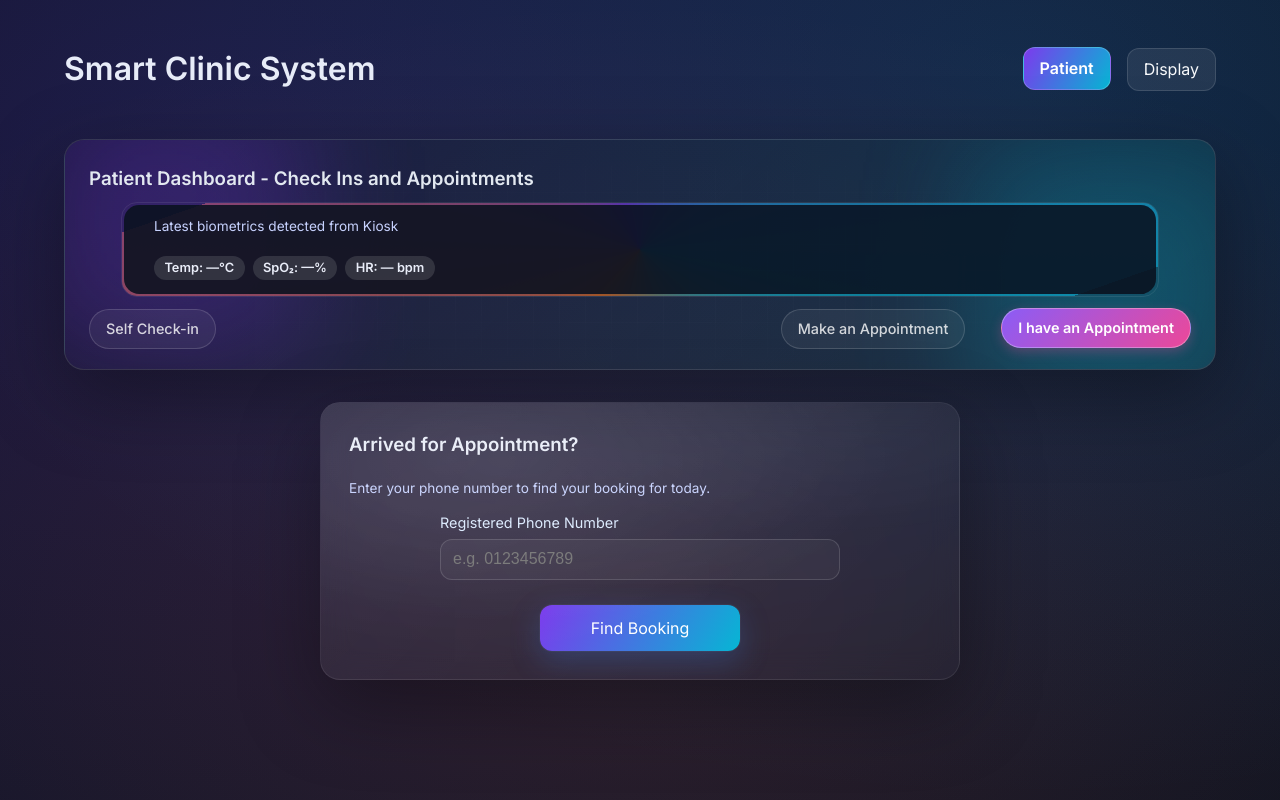
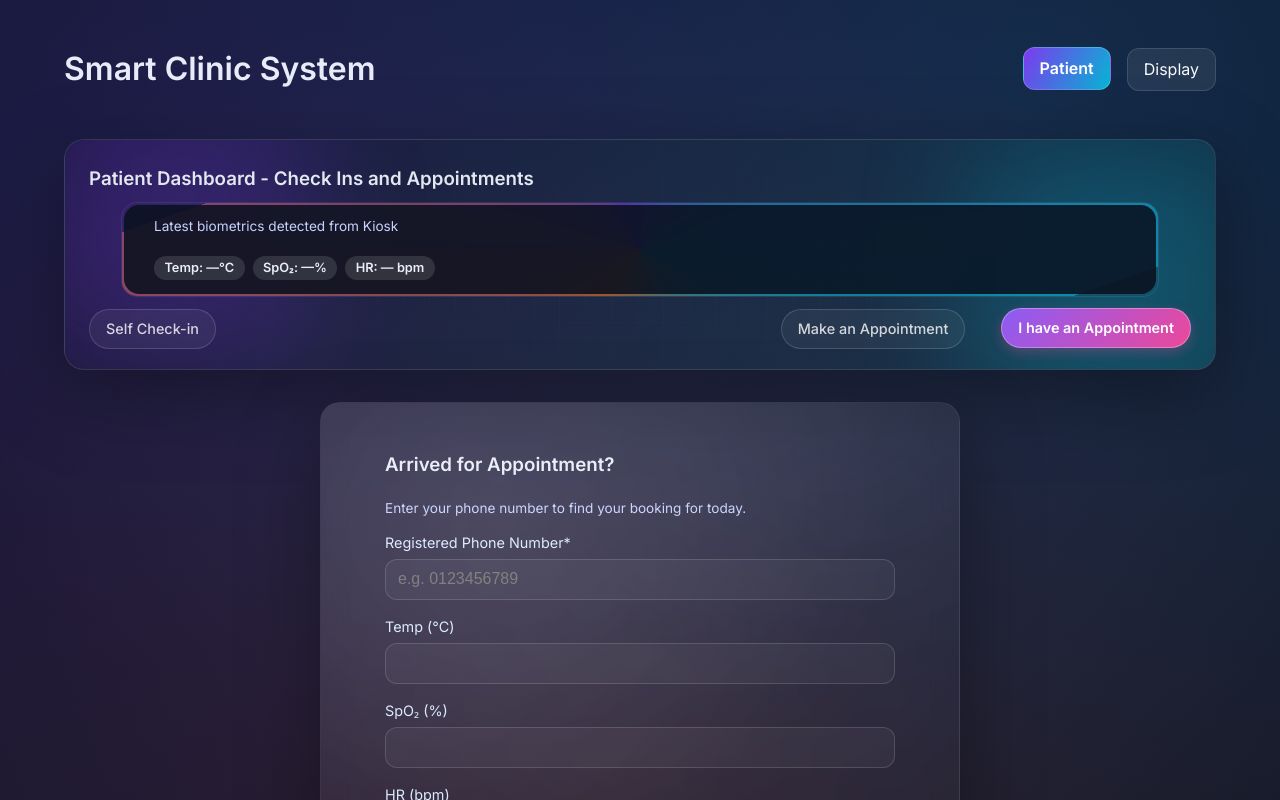
Before and after one commit to shauncss/capstone, a React (Vite) app in the folder Frontend/: page / in a window 1280 px wide. Both pictures are taken after a click on the element "I have an Appointment". Shown: the top 800 px of the page. Built offline with nearby package versions, Linux system fonts and the light colour scheme; no server answers.

Commit message:
clean ups

```diff
--- a/Frontend/src/pages/PatientCheckIn.jsx
+++ b/Frontend/src/pages/PatientCheckIn.jsx
@@ -35,6 +35,7 @@ function PatientCheckIn() {
 });
   const [lookupPhone, setLookupPhone] = useState('');
   const [foundAppointment, setFoundAppointment] = useState(null);
+  const [arrivedVitals, setArrivedVitals] = useState({ temp: '', spo2: '', hr: '' });
 
   const [submitting, setSubmitting] = useState(false);
   const [confirmation, setConfirmation] = useState(null);
@@ -47,6 +48,7 @@ function PatientCheckIn() {
     const spo2 = searchParams.get('spo2') || '';
     const hr = searchParams.get('hr') || '';
     setFormData((prev) => ({ ...prev, temp, spo2, hr }));
+    setArrivedVitals({ temp, spo2, hr });
   }, [searchParams]);
 
   // --- HANDLERS ---
@@ -120,7 +122,6 @@ function PatientCheckIn() {
     if (!foundAppointment) return;
     setSubmitting(true);
     try {
-      // We pass the current vitals (from URL/Kiosk) to the check-in
       const vitals = {
         temp: formData.temp,
         spo2: formData.spo2,
@@ -319,9 +320,9 @@ function PatientCheckIn() {
             <p className="helper-text">Enter your phone number to find your booking for today.</p>
 
             {!foundAppointment ? (
-              <form className="form-grid" onSubmit={handleFindAppointment} style={{ maxWidth: '400px', margin: '0 auto' }}>
+              <form className="form-grid" onSubmit={handleFindAppointment}>
                 <label>
-                  Registered Phone Number
+                  Registered Phone Number*
                   <input
                     value={lookupPhone}
                     onChange={(e) => setLookupPhone(e.target.value)}
@@ -329,6 +330,10 @@ function PatientCheckIn() {
                     required
                   />
                 </label>
+                <label>Temp (°C)<input value={arrivedVitals.temp} onChange={(e) => setArrivedVitals(prev => ({...prev, temp: e.target.value}))} /></label>
+                <label>SpO₂ (%)<input value={arrivedVitals.spo2} onChange={(e) => setArrivedVitals(prev => ({...prev, spo2: e.target.value}))} /></label>
+                <label>HR (bpm)<input value={arrivedVitals.hr} onChange={(e) => setArrivedVitals(prev => ({...prev, hr: e.target.value}))} /></label>
+
                 <div className="form-actions">
                   <button type="submit" disabled={submitting}>Find Booking</button>
                 </div>
--- a/Frontend/src/styles/patient.css
+++ b/Frontend/src/styles/patient.css
@@ -144,13 +144,17 @@
   box-shadow: var(--card-shadow);
   z-index: 10;
 }
-
+.patient-lux-card.tab-walkin {
+  padding: 2rem 4rem 1rem 4rem;
+}
 .patient-lux-card.tab-book {
   margin: 0 16rem 0 16rem;
+  padding: 3rem 4rem 2rem 4rem;
 }
 
 .patient-lux-card.tab-arrived {
   margin: 0 16rem 0 16rem;
+  padding: 3rem 4rem 2rem 4rem;
 }
 
 .patient-lux-card .patient-shimmer {
```
